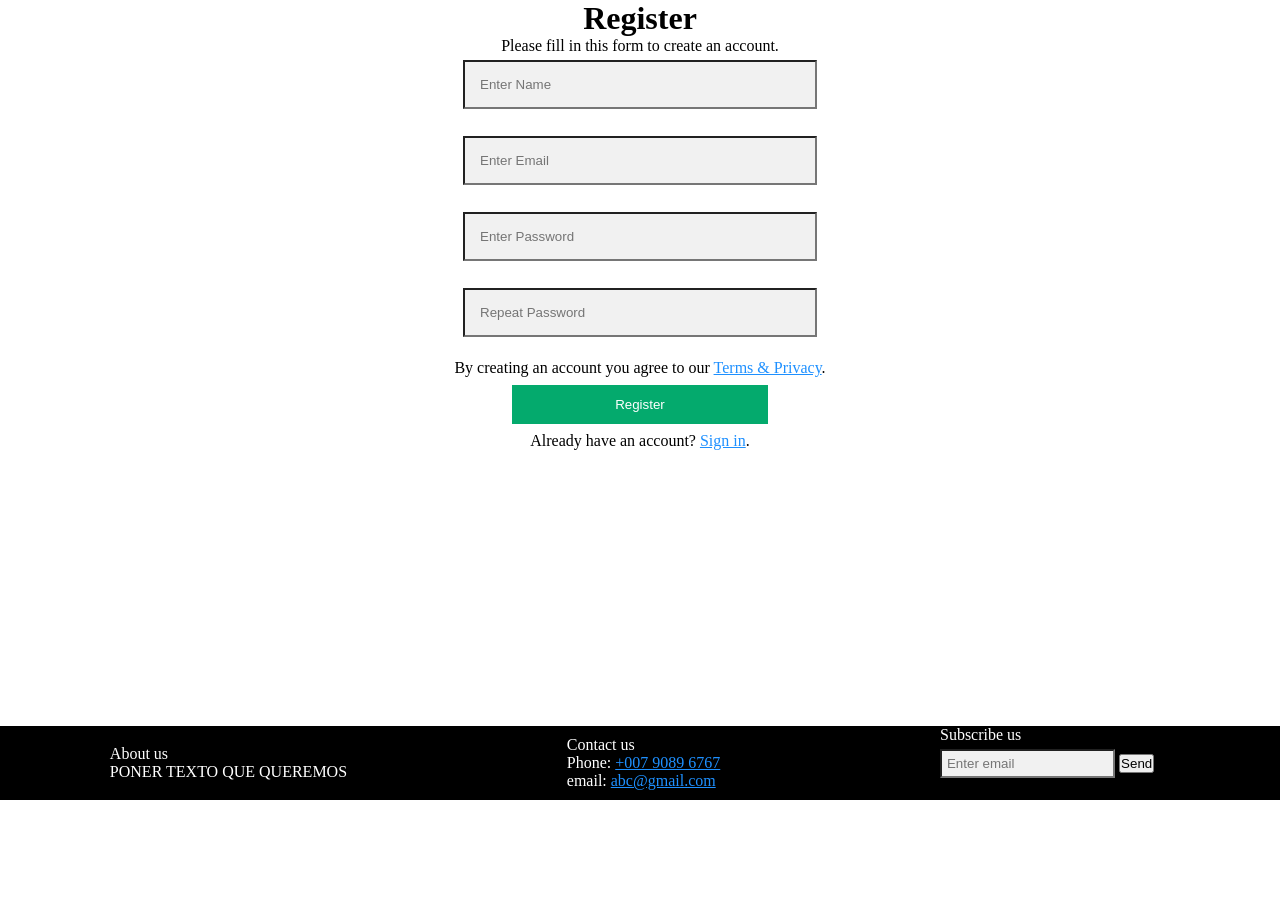
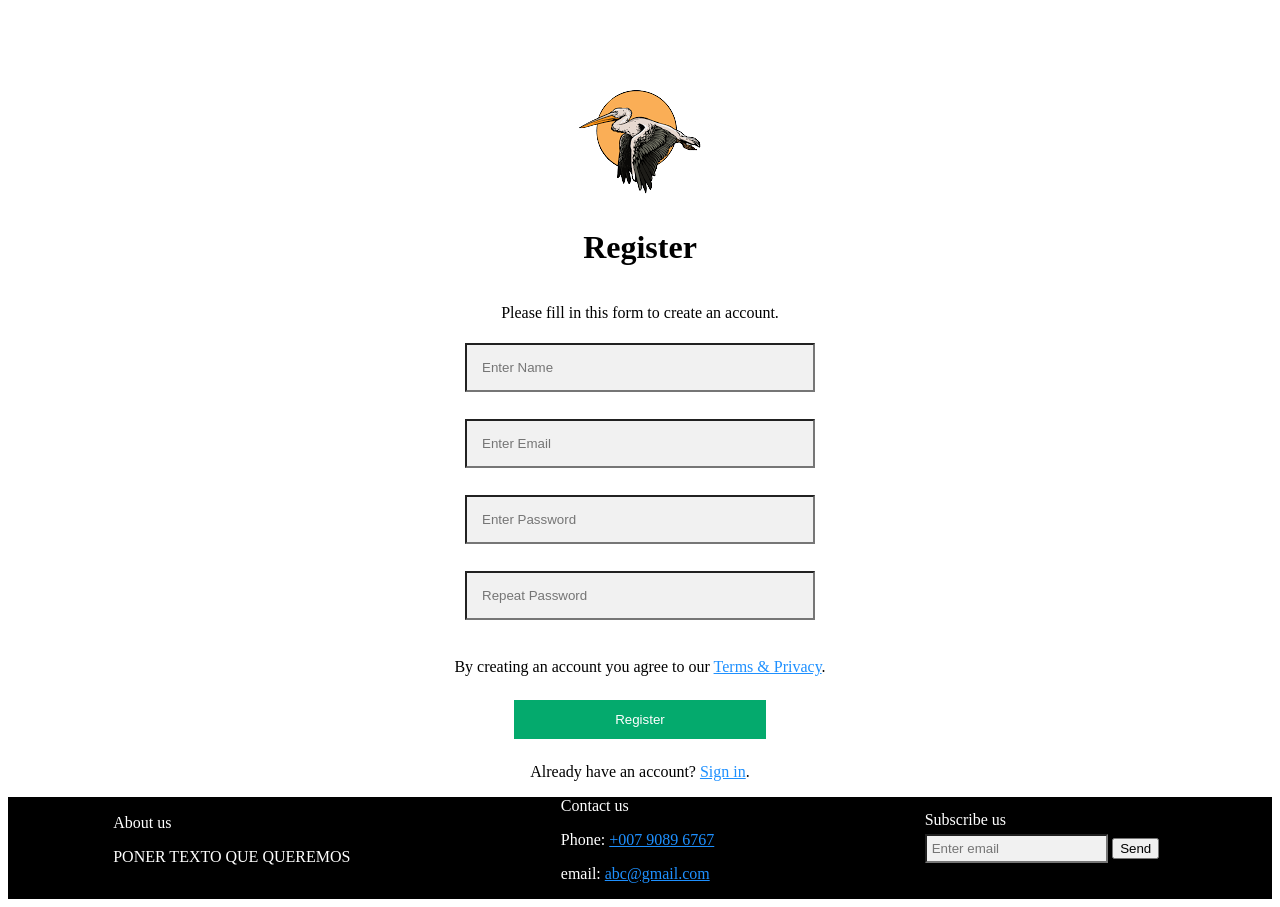
Before and after one commit to lservera03/practicaWeb, a website: page src/crearUsuario.html in a window 1280 px wide. Before the commit the page ends 800 px from the top, so only its background shows below. Drawn offline with Linux system fonts and the light colour scheme.

Commit message:
create user acabado

```diff
--- a/src/crearUsuario.css
+++ b/src/crearUsuario.css
@@ -1,7 +1,3 @@
-* {
-    padding:0px;
-    margin:0px;
-}
 .container {
     display: flex;
     flex-flow: column;
@@ -30,7 +26,6 @@ hr {
     width: 20%;
 }
 footer{
-    position: fixed;
     bottom: 0;
     width: 100%;
     background-color: black;
@@ -50,3 +45,6 @@ footer{
     margin: 5px 0 22px 0;
     background: #f1f1f1;
 }
+.ll{
+    height: 200px;
+}
--- a/src/crearUsuario.html
+++ b/src/crearUsuario.html
@@ -8,12 +8,13 @@
     <link rel="stylesheet" href="crearUsuario.css">
 </head>
 <body>
-<header>
 
-</header>
 <main>
     <form action="#">
         <div class="container">
+            <div class="ll">
+                <img src="image/logo.png" alt="Logo Pelican">
+            </div>
             <h1>Register</h1>
             <p>Please fill in this form to create an account.</p>
             <input type="text" placeholder="Enter Name" name="Name" id="name" required>
@@ -25,7 +26,7 @@
         </div>
 
         <div class="container">
-            <p>Already have an account? <a class="link" href="login.html">Sign in</a>.</p>
+            <p>Already have an account? <a class="link" href="index.html">Sign in</a>.</p>
         </div>
     </form>
 </main>
```
